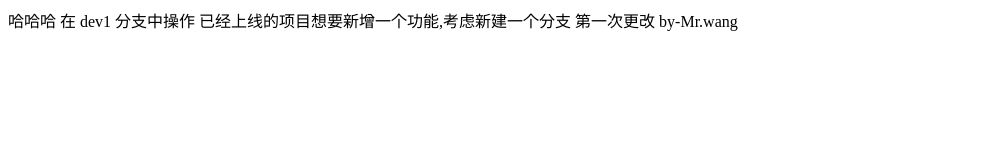
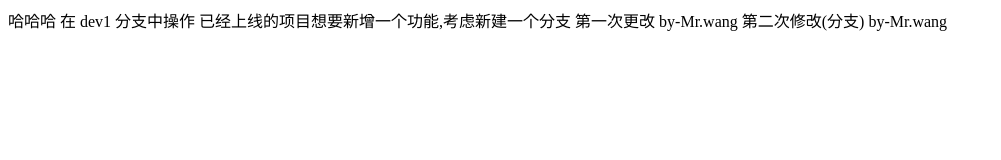
Before and after one commit to hantao0630/fenzhi, a plain HTML site: page index.html in a window 1280 px wide. Shown: the whole page, without its empty margins (0-1001 px from the left). Drawn offline with Linux system fonts and the light colour scheme.

Commit message:
second submit

```diff
--- a/index.html
+++ b/index.html
@@ -13,5 +13,6 @@
     已经上线的项目想要新增一个功能,考虑新建一个分支
 
     第一次更改  by-Mr.wang
+    第二次修改(分支) by-Mr.wang
 </body>
 </html>
```
